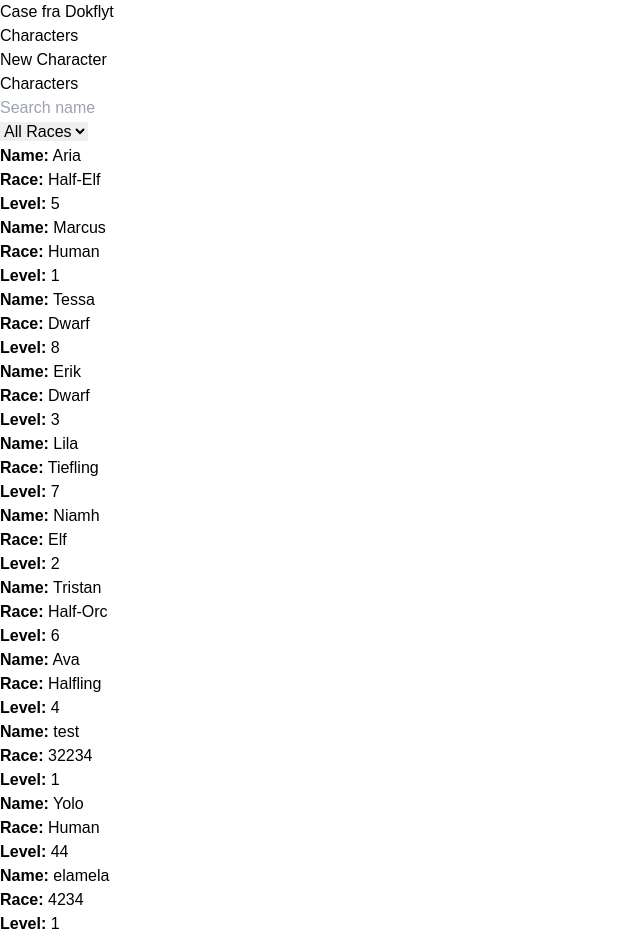
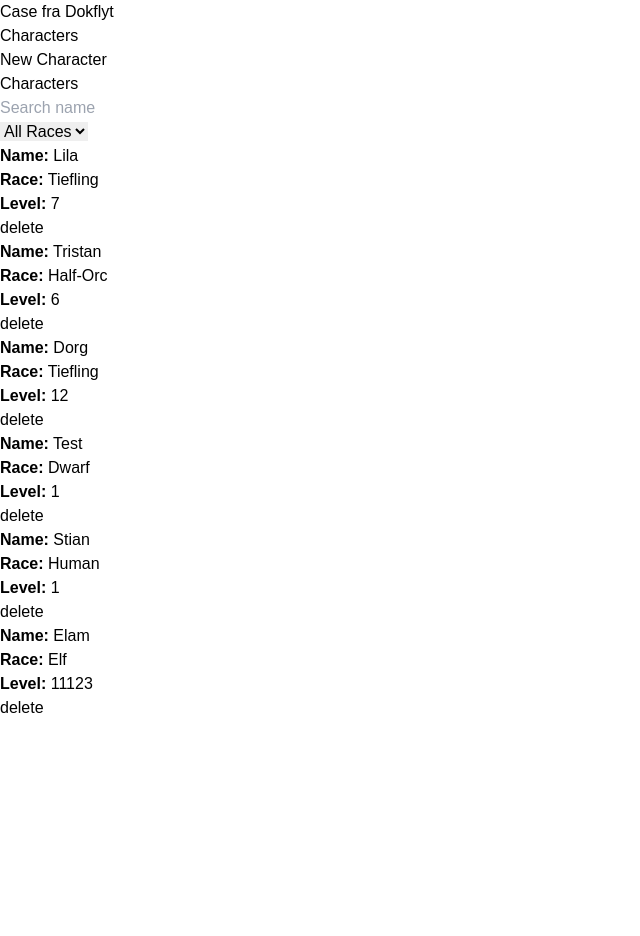
Before and after one commit to StianOek/vue, a Vue app: page / in a window 1280 px wide. Shown: the whole page, without its empty margins (0-640 px from the left). After the commit the page ends 800 px from the top, so only its background shows below. Built offline with nearby package versions, Linux system fonts and the light colour scheme; data requests are answered from the project's data file.

Commit message:
added delete request /w {id} and fixed some minor bugs with the filtering

```diff
--- a/src/composables/useCharacter.ts
+++ b/src/composables/useCharacter.ts
@@ -24,10 +24,15 @@ const addCharacter = async (newCharacter: Character) => {
   await axios.post("http://localhost:3001/characters", newCharacter);
 };
 
+const deleteCharacter = async (id: string) => {
+  await axios.delete(`http://localhost:3001/characters/${id}`);
+};
+
 export function useCharacters() {
   return {
     characterList,
     fetchCharacters,
     addCharacter,
+    deleteCharacter,
   };
 }
--- a/src/db.json
+++ b/src/db.json
@@ -1,37 +1,5 @@
 {
   "characters": [
-    {
-      "id": "1",
-      "name": "Aria",
-      "race": "Half-Elf",
-      "className": "Rogue",
-      "level": 5,
-      "createdAt": "2021-09-01"
-    },
-    {
-      "id": "2",
-      "name": "Marcus",
-      "race": "Human",
-      "className": "Paladin",
-      "level": 1,
-      "createdAt": "2021-09-15"
-    },
-    {
-      "id": "3",
-      "name": "Tessa",
-      "race": "Dwarf",
-      "className": "Bard",
-      "level": 8,
-      "createdAt": "2021-09-22"
-    },
-    {
-      "id": "4",
-      "name": "Erik",
-      "race": "Dwarf",
-      "className": "Barbarian",
-      "level": 3,
-      "createdAt": "2021-10-01"
-    },
     {
       "id": "5",
       "name": "Lila",
@@ -39,14 +7,6 @@
       "className": "Warlock",
       "level": 7,
       "createdAt": "2021-10-07"
-    },
-    {
-      "id": "6",
-      "name": "Niamh",
-      "race": "Elf",
-      "className": "Ranger",
-      "level": 2,
-      "createdAt": "2021-10-15"
     },
     {
       "id": "7",
@@ -57,35 +17,35 @@
       "createdAt": "2021-10-23"
     },
     {
-      "id": "8",
-      "name": "Ava",
-      "race": "Halfling",
-      "className": "Cleric",
-      "level": 4,
-      "createdAt": "2021-11-01"
-    },
-    {
-      "id": "uq1vnn0u0",
-      "name": "test",
-      "race": "32234",
-      "level": 1,
-      "createdAt": "2024-10-15T21:42:51.490Z",
+      "id": "wz92a1mr1",
+      "name": "Dorg",
+      "race": "Tiefling",
+      "level": 12,
+      "createdAt": "2024-10-16T20:31:02.837Z",
       "className": ""
     },
     {
-      "id": "8fymn6964",
-      "name": "Yolo",
-      "race": "Human",
-      "level": 44,
-      "createdAt": "2024-10-15T21:44:01.851Z",
+      "id": "c4zo5884e",
+      "name": "Test",
+      "race": "Dwarf",
+      "level": 1,
+      "createdAt": "2024-10-16T20:39:57.257Z",
       "className": ""
     },
     {
-      "id": "6vdgecc4v",
-      "name": "elamela",
-      "race": "4234",
+      "id": "3m59d88uz",
+      "name": "Stian",
+      "race": "Human",
       "level": 1,
-      "createdAt": "2024-10-15T21:49:43.173Z",
+      "createdAt": "2024-10-16T20:42:28.665Z",
+      "className": ""
+    },
+    {
+      "id": "pocdj8m73",
+      "name": "Elam",
+      "race": "Elf",
+      "level": 11123,
+      "createdAt": "2024-10-16T20:42:36.376Z",
       "className": ""
     }
   ]
--- a/src/views/Characters.vue
+++ b/src/views/Characters.vue
@@ -3,11 +3,12 @@ import { onMounted, ref } from "vue";
 import { useCharacters } from "../composables/useCharacter";
 import { Characters } from "../types";
 
-const { characterList, fetchCharacters } = useCharacters();
+const { characterList, fetchCharacters, deleteCharacter } = useCharacters();
 
 // Lageer en ny ref for filtrerte karakterer slik at jeg kan filtrere uten å endre originalen
 const filteredCharacters = ref<Characters>([]);
 const selectedRace = ref("");
+const races = ref(["Half-Elf", "Human", "Dwarf", "Tiefling", "Elf", "Half-Orc", "Halfling"]);
 onMounted(async () => {
   await fetchCharacters();
   filteredCharacters.value = characterList.value; // Her setter jeg kopi listen "filteredCharacters" med orginal data fra "characterList"
@@ -22,7 +23,20 @@ const handleSearch = (event: Event) => {
 
 const handleRaceChange = (event: Event) => {
   selectedRace.value = (event.target as HTMLSelectElement).value;
-  filteredCharacters.value = characterList.value.filter((character) => character.race.toLowerCase().includes(selectedRace.value.toLowerCase()));
+
+  if (selectedRace.value === "All races") {
+    // Hvis All races er valgt, vis alle karakterene
+    filteredCharacters.value = characterList.value;
+  } else {
+    // Filtrerer basert på rase uten å endre orginalen "characterList"
+    filteredCharacters.value = characterList.value.filter((character) => character.race.toLowerCase() === selectedRace.value.toLowerCase());
+  }
+};
+
+const handleDelete = async (characterId: string) => {
+  await deleteCharacter(characterId); // kalle på deleteCharacter funksjonen
+  await fetchCharacters(); // refetch karakterene etter sletting
+  filteredCharacters.value = characterList.value; // oppdaterer listen med orginalen
 };
 </script>
 
@@ -35,7 +49,7 @@ const handleRaceChange = (event: Event) => {
   <section class="my-4">
     <select @change="handleRaceChange" class="border border-slate-200 mb-4 cursor-pointer">
       <option value="All races">All Races</option>
-      <option v-for="race in characterList" :key="race.id" :value="race.race">{{ race.race }}</option>
+      <option v-for="race in races" :key="race" :value="race">{{ race }}</option>
     </select>
   </section>
 
@@ -48,10 +62,7 @@ const handleRaceChange = (event: Event) => {
       <p class="text-gray-600"><strong>Name:</strong> {{ character.name }}</p>
       <p class="text-gray-600"><strong>Race:</strong> {{ character.race }}</p>
       <p class="text-gray-600"><strong>Level:</strong> {{ character.level }}</p>
+      <button class="bg-slate-800 hover:bg-slate-600 text-white px-4 py-1 rounded text-sm" @click="handleDelete(character.id)">delete</button>
     </div>
   </div>
 </template>
-
-<style scoped>
-/* You can add custom styles here if needed */
-</style>
--- a/src/views/CreateCharacter.vue
+++ b/src/views/CreateCharacter.vue
@@ -3,8 +3,13 @@ import { ref } from "vue";
 
 import { Character } from "../types";
 import { useCharacters } from "../composables/useCharacter";
+import { useRouter } from "vue-router";
+
+const router = useRouter();
 
 const { addCharacter } = useCharacters();
+
+const races = ref(["Half-Elf", "Human", "Dwarf", "Tiefling", "Elf", "Half-Orc", "Halfling"]);
 
 const newCharacter = ref<Character>({
   id: "",
@@ -24,6 +29,8 @@ const handleSubmit = () => {
     newCharacter.value.name = "";
     newCharacter.value.race = "";
     newCharacter.value.level = 1;
+
+    router.push("/");
   }
 };
 </script>
@@ -45,13 +52,15 @@ const handleSubmit = () => {
 
     <div class="mb-4">
       <label for="race" class="block text-gray-700 text-sm font-bold mb-2">Race:</label>
-      <input
+      <select
         v-model="newCharacter.race"
-        type="text"
         id="race"
         class="shadow appearance-none border rounded w-full py-2 px-3 text-gray-700 leading-tight focus:outline-none focus:shadow-outline"
         required
-      />
+      >
+        <option value="" disabled>Select a race</option>
+        <option v-for="race in races" :key="race" :value="race">{{ race }}</option>
+      </select>
     </div>
 
     <div class="mb-4">
```
